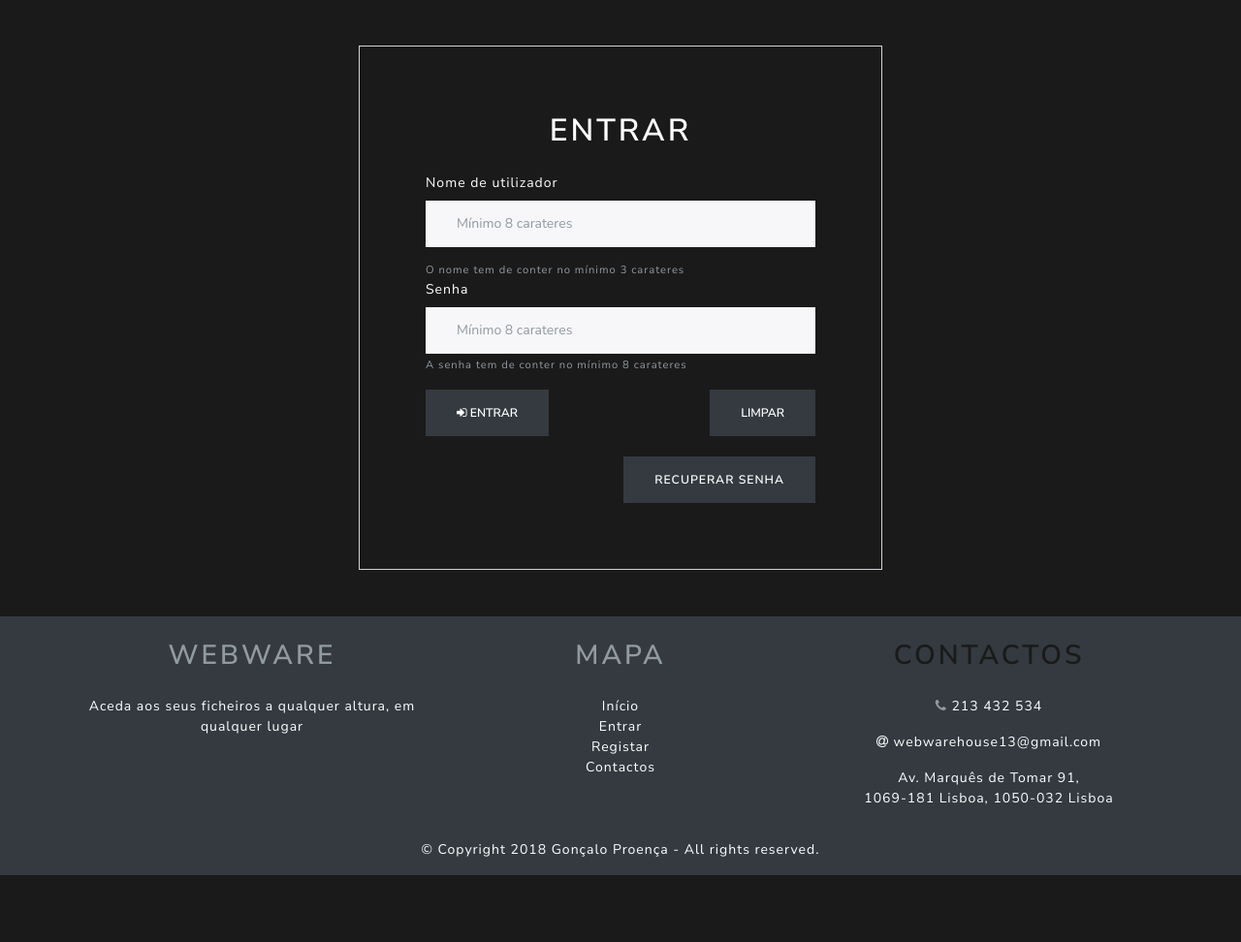
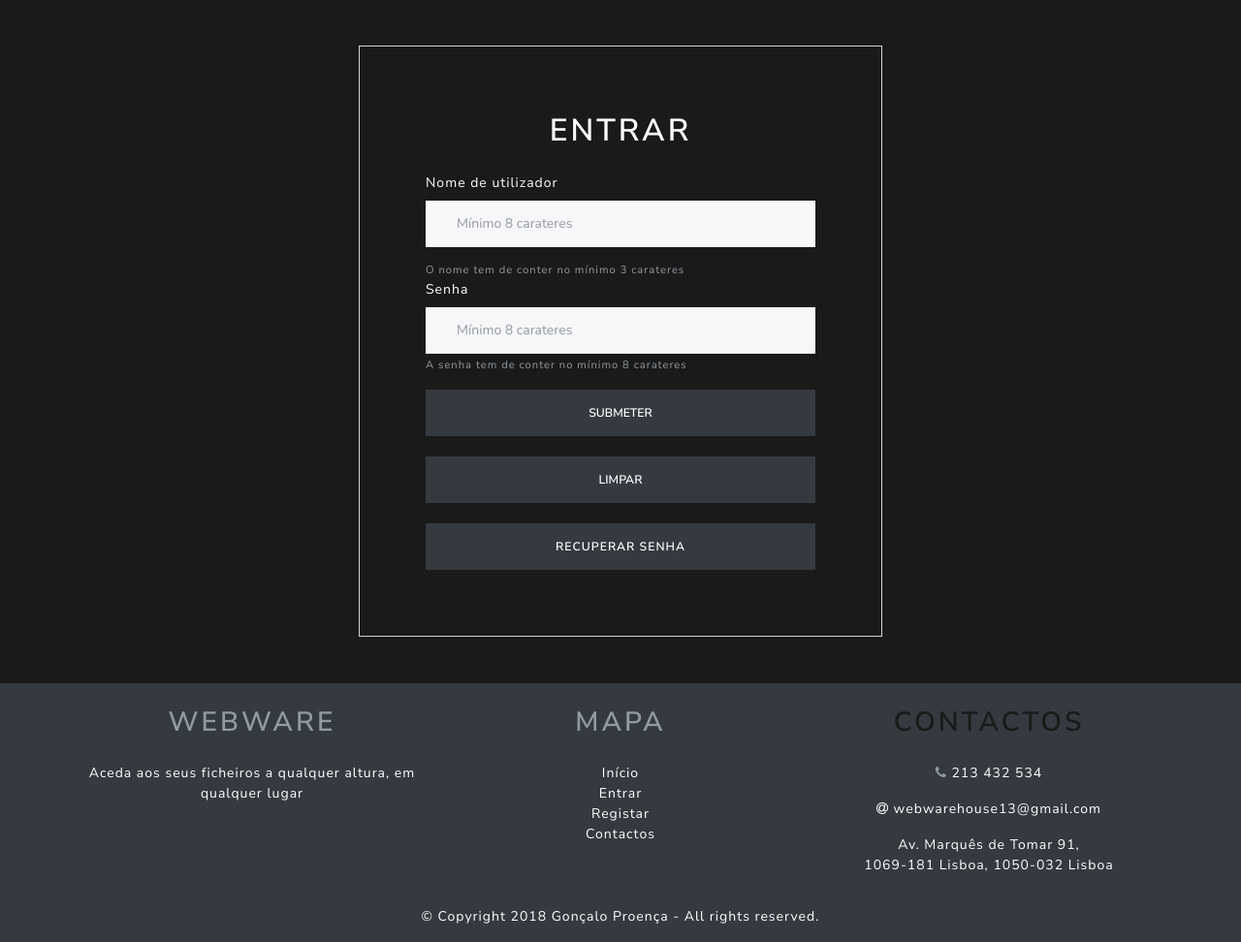
Before and after one commit to gjproenca/phpProject, a PHP site: page /public/sign-in.php in a window 1280 px wide. Shown: the part 97-1069 px from the top of the page at 97% size. Before the commit the page ends 1000 px from the top, so only its background shows below. Run offline with PHP 8.4, Linux system fonts and the light colour scheme.

Commit message:
modify look and feel of form buttons, fix bronken links in public footer

```diff
--- a/frontend/index.php
+++ b/frontend/index.php
@@ -101,7 +101,7 @@ $conn->close();
                 <div class="bg-primary border-secondary">
 
                     <!-- Table -->
-                    <table class="table table-hover table-dark">
+                    <table class="table table-responsive table-hover table-dark">
                         <thead class="thead-light">
                             <tr>
                                 <th class="text-center" colspan="3">Ficheiros</th>
--- a/inc/masterpage-public/footer.php
+++ b/inc/masterpage-public/footer.php
@@ -8,13 +8,13 @@
                 <div class="mt-4 col-md-4">
                     <h2 class="mb-4 text-secondary">Mapa</h2>
                     <ul class="list-unstyled">
-                        <a href="/default.aspx" class="text-white">Início</a>
+                        <a href="./../public/index.php" class="text-white">Início</a>
                         <br>
-                        <a href="/frontend/signin.aspx" class="text-white">Entrar</a>
+                        <a href="./../public/sign-in.php" class="text-white">Entrar</a>
                         <br>
-                        <a href="/frontend/signup.aspx" class="text-white">Registar</a>
+                        <a href="./../public/sign-up.php" class="text-white">Registar</a>
                         <br>
-                        <a href="/frontend/contact.aspx" class="text-white">Contactos</a>
+                        <a href="./../public/contacts.php" class="text-white">Contactos</a>
                     </ul>
                 </div>
                 <div class="mt-4 col-md-4">
--- a/public/sign-in.php
+++ b/public/sign-in.php
@@ -85,12 +85,13 @@ if ($_SERVER["REQUEST_METHOD"] == "POST") {
                                     A senha tem de conter no mínimo 8 carateres
                                 </small>
                             </div>
-                            <button class="btn btn-dark text-white" name="signin" onclick="signin_Click">
-                                <i class="fa fa-sign-in"></i> Entrar</button>
-                            <input class="btn btn-dark text-white float-sm-right" name="resetSignin" type="reset" value="Limpar" />
+                            <button class="btn btn-dark text-white col-12" name="signin">Submeter</button>
                             <br />
                             <br />
-                            <a class="btn btn-dark text-white float-sm-right" name="forgotPassword" href="./forgot-password.php">Recuperar senha</a>
+                            <button class="btn btn-dark text-white col-md-12" name="reset" id="reset" type="reset">Limpar</button>
+                            <br />
+                            <br />
+                            <a class="btn btn-dark text-white col-md-12" name="forgotPassword" href="./forgot-password.php">Recuperar senha</a>
                         </form>
                     </div>
                 </div>
```
Also changed, not shown: backend/index-edit.php (+6 -3 lines), frontend/contact-us.php (+4 -4 lines), frontend/edit-account.php (+2 -5 lines), public/contacts.php (+4 -3 lines), public/forgot-password.php (+4 -4 lines), public/sign-up.php (+5 -3 lines).
